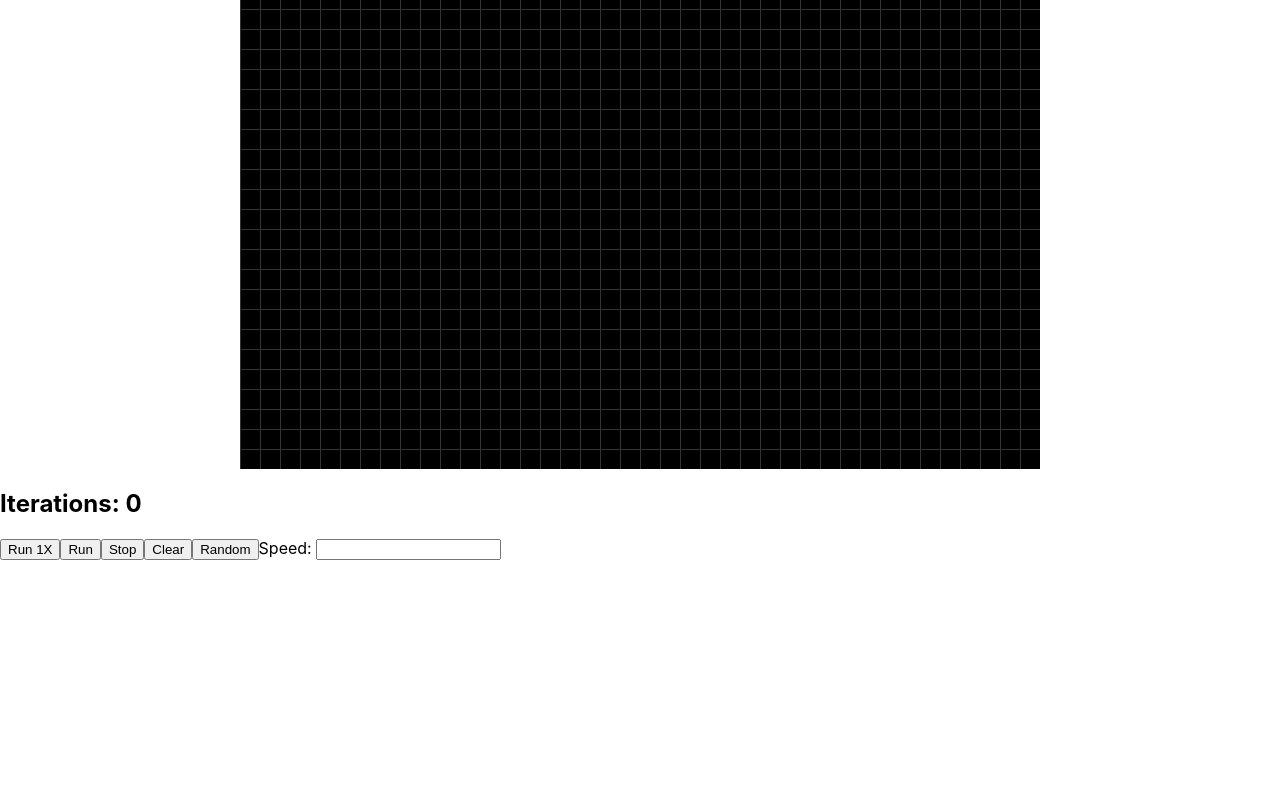
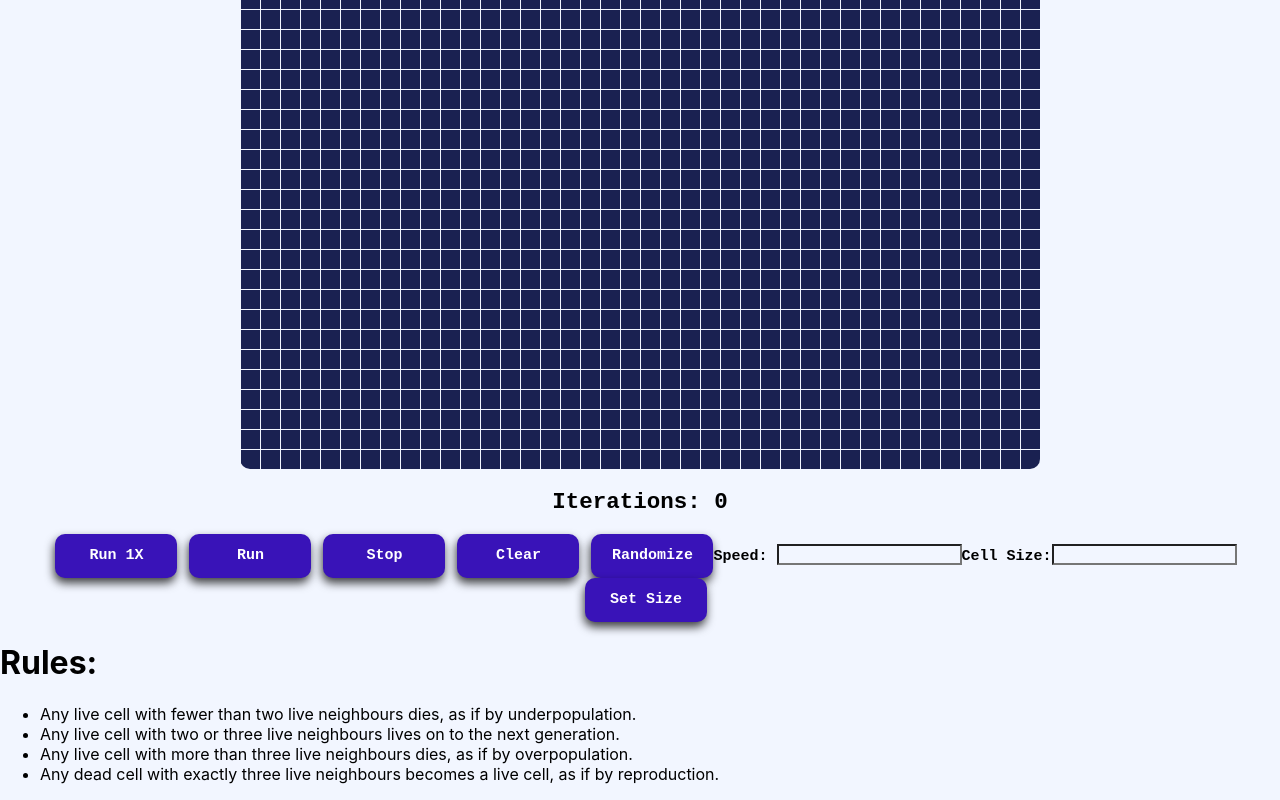
Before and after one commit to MaxiCB/Game-Of-Life, a React (Create React App) app in the folder client/: page / in a window 1280 px wide. Shown: the part 331-1131 px from the top of the page. Before the commit the page ends 891 px from the top, so only its background shows below. Built offline with nearby package versions, Linux system fonts and the light colour scheme; the HTML template or start-up script is replaced by a standard one.

Commit message:
Add Grid && Button Styling
- Added Button component
- Styled Button component
- Styled grid component

```diff
--- a/client/src/App.tsx
+++ b/client/src/App.tsx
@@ -1,8 +1,16 @@
 import React from "react";
 import Game from "./components/Game";
+import Rules from "./components/Rules";
+import Controls from "./components/Controls";
 
 const App: React.FC = () => {
-  return <Game />;
+  return (
+    <>
+      <Game />
+      <Controls />
+      <Rules />
+    </>
+  );
 };
 
 export default App;
--- /dev/null
+++ b/client/src/components/Button.tsx
@@ -0,0 +1,16 @@
+import React from "react";
+
+interface ButtonProps {
+  title: string;
+  action: () => void;
+}
+
+const Button: React.FC<ButtonProps> = ({ title, action }) => {
+  return (
+    <button className="button" onClick={(_) => action()}>
+      {title}
+    </button>
+  );
+};
+
+export default Button;
--- a/client/src/components/Cell.tsx
+++ b/client/src/components/Cell.tsx
@@ -4,7 +4,7 @@ import { CellProps } from "../types";
 const colorSwitch = (state: string) => {
   switch (state) {
     case "alive":
-      return "green";
+      return "#2FB5FC";
     case "dying":
       return "red";
     default:
@@ -22,6 +22,7 @@ const GameCell: React.FC<CellProps> = ({ state, size, x, y }) => {
         left: `${size * x + 1}px`,
         top: `${size * y + 1}px`,
         background: colorSwitch(state),
+        borderRadius: "10%",
       }}
     />
   );
--- /dev/null
+++ b/client/src/components/Controls.tsx
@@ -0,0 +1,147 @@
+import React from "react";
+import { connect } from "react-redux";
+// Actions
+import {
+  make_empty_board,
+  make_cells,
+  get_element_offset,
+  run_iteration,
+  handle_board_click,
+  make_random_board,
+  toggle_running,
+  set_cell_size,
+} from "../store/actions";
+import { GameType, Grid, Cell } from "../types";
+import { AppState } from "../store/types";
+import Button from "./Button";
+
+interface ControlProps {
+  make_empty_board: typeof make_empty_board;
+  handle_board_click: typeof handle_board_click;
+  get_element_offset: typeof get_element_offset;
+  make_cells: typeof make_cells;
+  run_iteration: typeof run_iteration;
+  make_random_board: typeof make_random_board;
+  toggle_running: typeof toggle_running;
+  set_cell_size: typeof set_cell_size;
+  running: boolean;
+  grid: GameType;
+  rect: DOMRect | null;
+  grid_size: Grid;
+  cell_size: number;
+  cells: Cell[];
+  iterations: number;
+}
+
+const Controls: React.FC<ControlProps> = ({
+  make_empty_board,
+  make_cells,
+  run_iteration,
+  make_random_board,
+  toggle_running,
+  set_cell_size,
+  grid_size,
+  cell_size,
+  cells,
+  iterations,
+}) => {
+  const [interval, setTimerInterval] = React.useState<NodeJS.Timeout | null>(
+    null
+  );
+  const [speed, setSpeed] = React.useState<number>(300);
+  const [size, setSize] = React.useState<number>(cell_size);
+
+  const run_game = () => {
+    toggle_running(true);
+    let temp = setInterval(() => {
+      run_iteration();
+      make_cells();
+    }, speed);
+    setTimerInterval(temp);
+  };
+
+  const run_single = () => {
+    run_iteration();
+    make_cells();
+  };
+
+  const stop_game = () => {
+    toggle_running(false);
+    if (interval) {
+      clearInterval(interval);
+      setTimerInterval(null);
+    }
+  };
+
+  const clear_game = () => {
+    toggle_running(false);
+    if (interval) {
+      clearInterval(interval);
+      setTimerInterval(null);
+    }
+    make_empty_board();
+    make_cells();
+  };
+
+  const make_random = () => {
+    make_random_board();
+    make_cells();
+  };
+
+  const set_cell = () => {
+    set_cell_size(size);
+  };
+
+  return (
+    <div className="controls">
+      <h2>Iterations: {iterations}</h2>
+      <Button title={"Run 1X"} action={run_single} />
+      <Button title={"Run"} action={run_game} />
+      <Button title={"Stop"} action={stop_game} />
+      <Button title={"Clear"} action={clear_game} />
+      <Button title={"Randomize"} action={make_random} />
+      Speed:{" "}
+      <input
+        type="number"
+        onChange={(e) => setSpeed(parseInt(e.target.value, 10) * 10)}
+      />
+      Cell Size:
+      <input
+        type="number"
+        onChange={(e) => setSize(parseInt(e.target.value, 10))}
+      />
+      <Button title={"Set Size"} action={set_cell} />
+    </div>
+  );
+};
+
+const mapStateToProps = (state: AppState) => {
+  return {
+    make_empty_board: make_empty_board,
+    handle_board_click: handle_board_click,
+    get_element_offset: get_element_offset,
+    make_cells: make_cells,
+    run_iteration: run_iteration,
+    make_random_board: make_random_board,
+    toggle_running: toggle_running,
+    set_cell_size: set_cell_size,
+    running: state.running,
+    grid: state.grid,
+    rect: state.rect,
+    grid_size: state.grid_size,
+    cell_size: state.cell_size,
+    cells: state.cells,
+    iterations: state.iterations,
+  };
+};
+
+export default connect(mapStateToProps, {
+  make_empty_board,
+  handle_board_click,
+  get_element_offset,
+  make_cells,
+  run_iteration,
+  make_random_board,
+  toggle_running,
+  set_cell_size,
+})(Controls);
--- a/client/src/components/Game.tsx
+++ b/client/src/components/Game.tsx
@@ -6,73 +6,53 @@ import {
   make_empty_board,
   make_cells,
   get_element_offset,
-  run_iteration,
   handle_board_click,
-  make_random_board,
-  toggle_running,
 } from "../store/actions";
 // Components
 import GameCell from "../components/Cell";
 // Types and Utils
 import { Cell, Grid, GameType } from "../types";
 import { AppState } from "../store/types";
+import Rules from "./Rules";
 
 interface GameProps {
   make_empty_board: typeof make_empty_board;
   handle_board_click: typeof handle_board_click;
   get_element_offset: typeof get_element_offset;
   make_cells: typeof make_cells;
-  run_iteration: typeof run_iteration;
-  make_random_board: typeof make_random_board;
-  toggle_running: typeof toggle_running;
   running: boolean;
   grid: GameType;
   rect: DOMRect | null;
   grid_size: Grid;
   cell_size: number;
   cells: Cell[];
-  iterations: number;
 }
+
+// Possible speed improvements could come from storing only the cells information
+// Instead of looping over the whole grid and searching each cell we could divide into dead/live cells
+// And search through each structure to determine the next cell state
+
+// Could look into making methods on each cell to search for it's neighbors using it's current x/y
+// This would allow for each cell to have a direct reference to how many neighbors it has
+// Maybe this would allow for me to speed up the iterations
 
 const Game: React.FC<GameProps> = ({
   make_empty_board,
   handle_board_click,
   get_element_offset,
   make_cells,
-  run_iteration,
-  make_random_board,
-  toggle_running,
   running,
-  grid,
   rect,
   grid_size,
   cell_size,
   cells,
-  iterations,
 }) => {
-  const [interval, setTimerInterval] = React.useState<NodeJS.Timeout | null>(
-    null
-  );
-  const [speed, setSpeed] = React.useState<number>(300);
-
   React.useEffect(() => {
     make_empty_board();
     make_cells();
   }, []);
 
-  let timeout_handler: NodeJS.Timeout | null = null;
-
-  const run_game = () => {
-    toggle_running(true);
-    let temp = setInterval(() => {
-      run_iteration();
-      make_cells();
-    }, speed);
-    setTimerInterval(temp);
-  };
-
   return (
-    <div>
     <div
       className="board"
       style={{
@@ -105,56 +85,6 @@ const Game: React.FC<GameProps> = ({
         />
       ))}
     </div>
-      <div className="controls">
-        <h2>Iterations: {iterations}</h2>
-        <button
-          onClick={(_) => {
-            run_iteration();
-            make_cells();
-          }}
-        >
-          Run 1X
-        </button>
-        <button onClick={(_) => run_game()}>Run</button>
-        <button
-          onClick={(_) => {
-            toggle_running(false);
-            if (interval) {
-              clearInterval(interval);
-              setTimerInterval(null);
-            }
-          }}
-        >
-          Stop
-        </button>
-        <button
-          onClick={(_) => {
-            toggle_running(false);
-            if (interval) {
-              clearInterval(interval);
-              setTimerInterval(null);
-            }
-            make_empty_board();
-            make_cells();
-          }}
-        >
-          Clear
-        </button>
-        <button
-          onClick={(_) => {
-            make_random_board();
-            make_cells();
-          }}
-        >
-          Random
-        </button>
-        Speed:{" "}
-        <input
-          type="number"
-          onChange={(e) => setSpeed(parseInt(e.target.value, 10) * 10)}
-        />
-      </div>
-    </div>
   );
 };
 
@@ -164,16 +94,12 @@ const mapStateToProps = (state: AppState) => {
     handle_board_click: handle_board_click,
     get_element_offset: get_element_offset,
     make_cells: make_cells,
-    run_iteration: run_iteration,
-    make_random_board: make_random_board,
-    toggle_running: toggle_running,
     running: state.running,
     grid: state.grid,
     rect: state.rect,
     grid_size: state.grid_size,
     cell_size: state.cell_size,
     cells: state.cells,
-    iterations: state.iterations,
   };
 };
 
@@ -182,7 +108,4 @@ export default connect(mapStateToProps, {
   handle_board_click,
   get_element_offset,
   make_cells,
-  run_iteration,
-  make_random_board,
-  toggle_running,
 })(Game);
--- /dev/null
+++ b/client/src/components/Rules.tsx
@@ -0,0 +1,29 @@
+import React from "react";
+
+const Rules = () => {
+  return (
+    <div className="rules">
+      <h1>Rules: </h1>
+      <ul>
+        <li>
+          Any live cell with fewer than two live neighbours dies, as if by
+          underpopulation.
+        </li>
+        <li>
+          Any live cell with two or three live neighbours lives on to the next
+          generation.
+        </li>
+        <li>
+          Any live cell with more than three live neighbours dies, as if by
+          overpopulation.
+        </li>
+        <li>
+          Any dead cell with exactly three live neighbours becomes a live cell,
+          as if by reproduction.
+        </li>
+      </ul>
+    </div>
+  );
+};
+
+export default Rules;
--- a/client/src/store/actions.ts
+++ b/client/src/store/actions.ts
@@ -1,13 +1,12 @@
 import {
   SET_CELL_SIZE,
-  SET_GRID_SIZE,
-  SET_GRID,
   SET_BOARD,
   SET_CELLS,
   SET_OFFSET,
   SET_RECT,
   SET_ITERATIONS,
   SET_RUNNING,
+  SET_GRID,
 } from "./types";
 
 import { Dispatch } from "redux";
@@ -214,3 +213,16 @@ export const run_iteration = () => (
 export const toggle_running = (state: boolean) => (dispatch: Dispatch) => {
   dispatch({ type: SET_RUNNING, payload: state });
 };
+
+export const set_cell_size = (size: number) => (
+  dispatch: Dispatch,
+  getState: () => AppState
+) => {
+  const state = getState();
+  dispatch({ type: SET_CELL_SIZE, payload: size });
+  const new_grid: GameType = {
+    rows: state.grid_size.width / size,
+    cols: state.grid_size.height / size,
+  };
+  dispatch({ type: SET_GRID, payload: new_grid });
+};
--- a/client/src/store/reducers.ts
+++ b/client/src/store/reducers.ts
@@ -11,14 +11,19 @@ import {
   SET_ITERATIONS,
   SET_RUNNING,
 } from "./types";
+import { Grid, GameType } from "../types";
+
+const intialGrid: Grid = { width: 800, height: 800 };
+const intiailCellSize: number = 20;
+const initialGame: GameType = {
+  rows: intialGrid.width / intiailCellSize,
+  cols: intialGrid.height / intiailCellSize,
+};
 
 export const initialState: AppState = {
-  cell_size: 20,
-  grid: {
-    rows: 800 / 20,
-    cols: 800 / 20,
-  },
-  grid_size: { width: 800, height: 800 },
+  cell_size: intiailCellSize,
+  grid: initialGame,
+  grid_size: intialGrid,
   board: [],
   cells: [],
   offset: null,
--- a/client/src/styles/App.css
+++ b/client/src/styles/App.css
@@ -1,17 +1,43 @@
+* {
+  background-color: #F2F6FF;
+}
+
 .board {
   position: relative;
   margin: 0 auto;
-  background-color: #000;
+  background-color: #1A2151;
   background-image:
-    linear-gradient(#333 1px, transparent 1px),
-    linear-gradient(90deg, #333 1px, transparent 1px);
+    linear-gradient(#F2F6FF 1px, transparent 1px),
+    linear-gradient(90deg, #F2F6FF 1px, transparent 1px);
+  border-radius: 10px;
 }
 
 .button {
   margin-left: 12px;
   cursor: pointer;
+  background-color: #3913B8;
+  border: #F2F6FF;
+  border-radius: 10px;
+  -webkit-box-shadow: -1px 5px 10px rgba(0, 0, 0, 0.75);
+  -moz-box-shadow: -1px 5px 10px rgba(0, 0, 0, 0.75);
+  box-shadow: -1px 5px 10px rgba(0, 0, 0, 0.75);
+  width: 122px;
+  height: 44px;
+  color: white;
+  font-weight: bolder;
+  font-family: monospace;
+  font-size: 15px;
+}
+
+.rules {
+  margin: 0 auto;
 }
 
 .controls {
+  text-align: center;
   margin-top: 20px;
+  color: black;
+  font-weight: bolder;
+  font-family: monospace;
+  font-size: 15px;
 }
```
Lines whose indentation alone changed are shown as unchanged.
